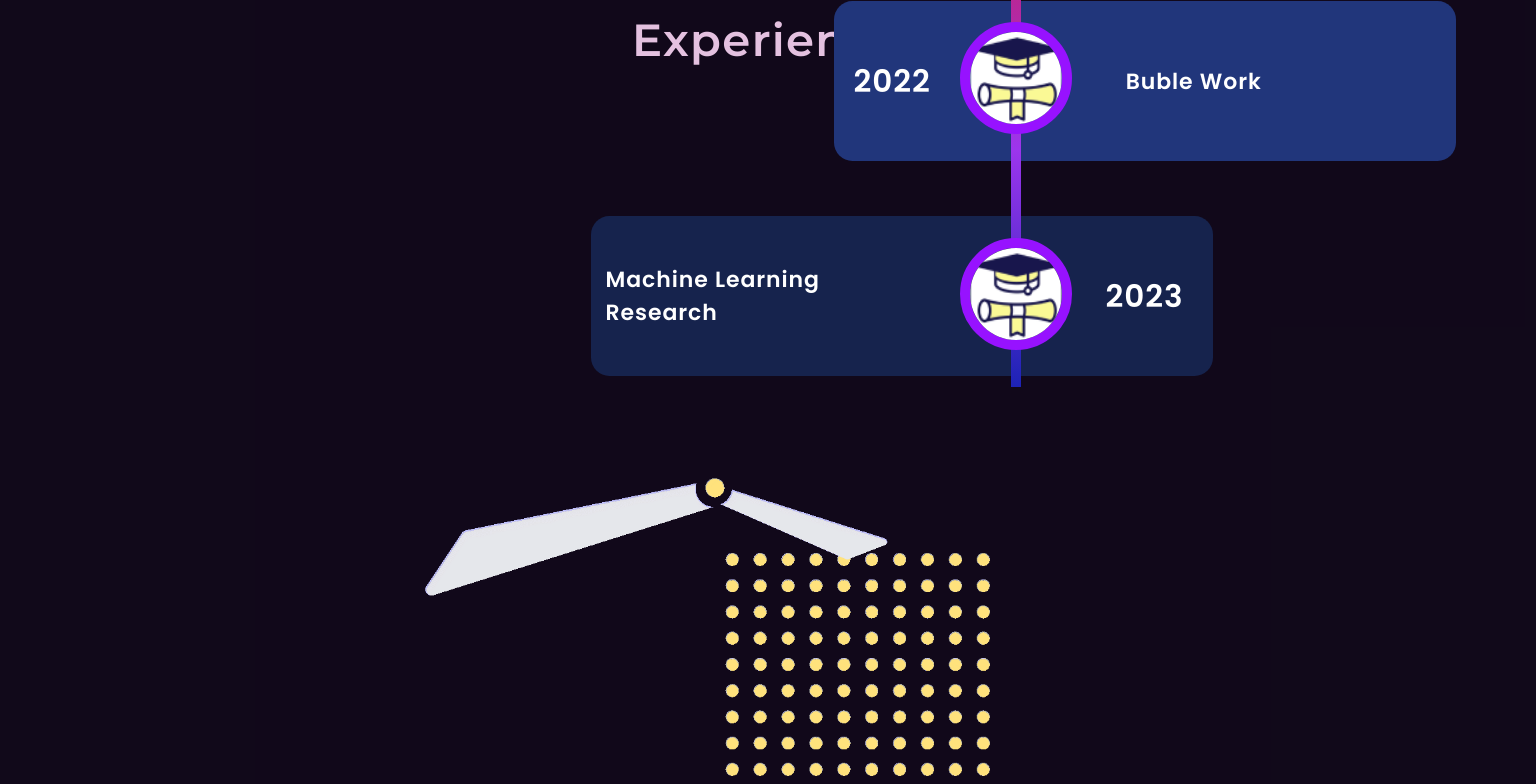
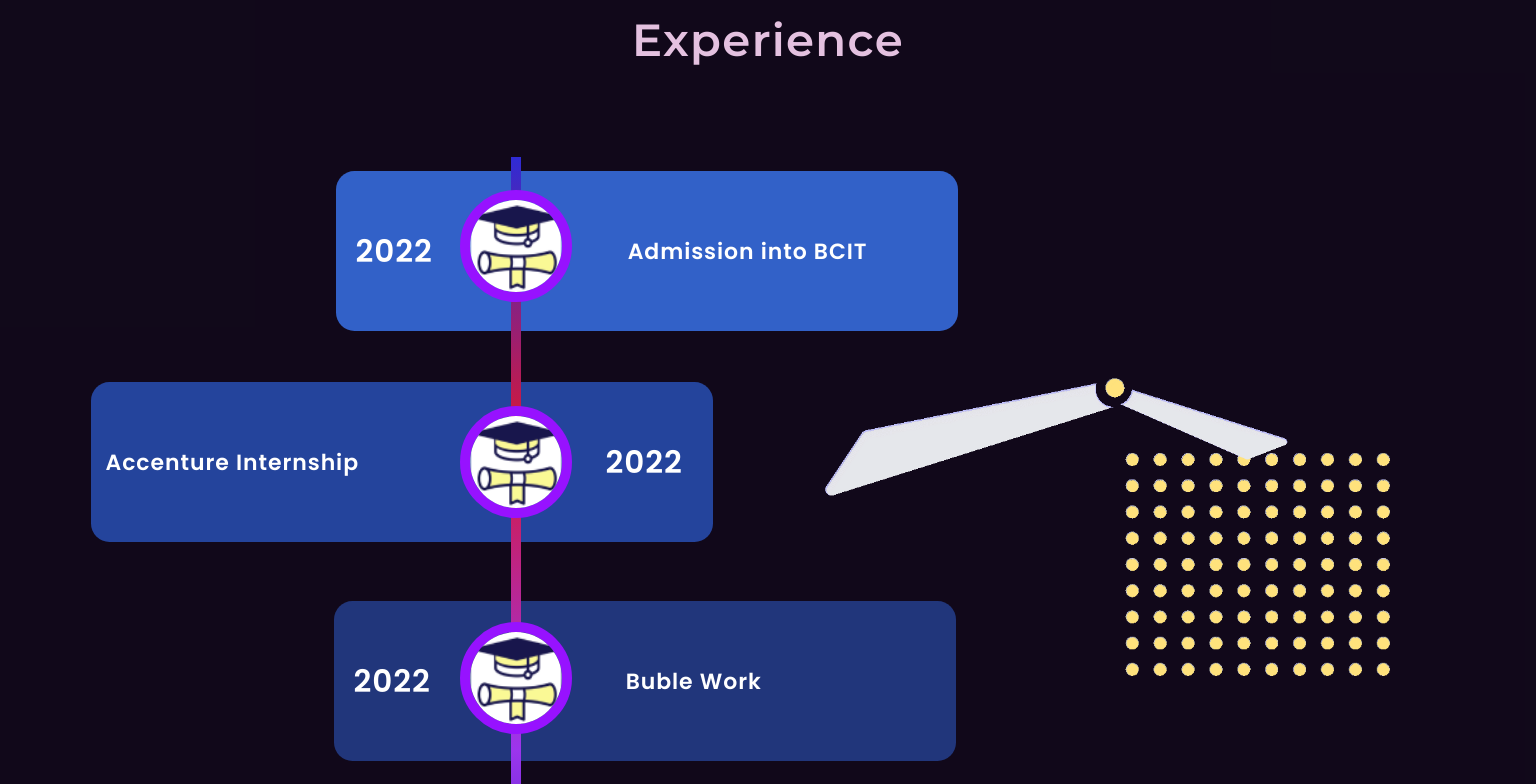
Before and after one commit to Rai-Sahil/Portfolio-React, a React (Create React App) app: page /rest-of-them in a window 1536 px wide. Shown: the part 1960-2744 px from the top of the page. Built offline with nearby package versions, Linux system fonts and the light colour scheme; a web font is replaced by a local one.

Commit message:
updated expereinced section

```diff
--- a/src/Pages/ExperiencePage/ExperiencePage.css
+++ b/src/Pages/ExperiencePage/ExperiencePage.css
@@ -127,3 +127,27 @@
     letter-spacing: 0.93px;
     transform: translateX(-20px);
 }
+
+@media screen and (min-width: 1322px) {
+    .exerience-card-coontainer {
+        transform: translateX(-350px) translateY(600px);
+    }
+
+    .watch-container {
+        transform: translateX(500px);
+    }
+
+    .expirience-container {
+        margin-bottom: 320px;
+    }
+}
+
+@media screen and (min-width: 1322px) {
+    .exerience-card-coontainer {
+        transform: translateX(-500px) translateY(600px);
+    }
+
+    .watch-container {
+        transform: translateX(650px);
+    }
+}
```
